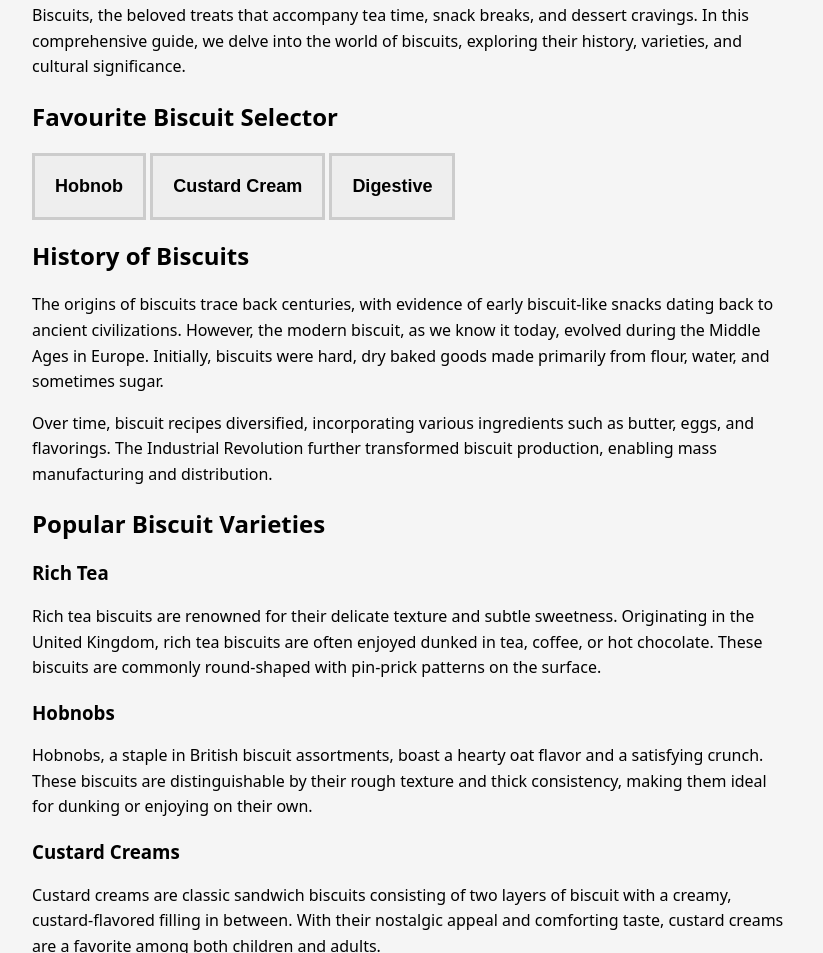
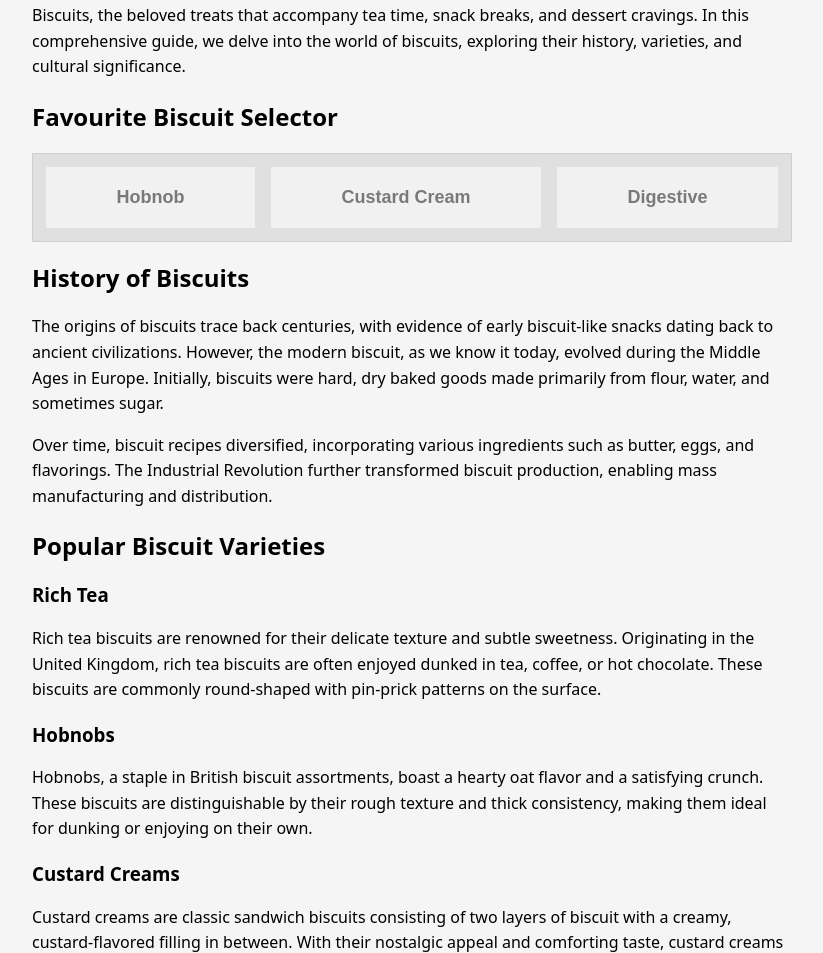
Before and after one commit to replete/biscuitman, a website: page index.html in a window 1280 px wide. Shown: the part 911-1864 px from the top of the page, without its empty margins (228-1051 px from the left). Drawn offline with Linux system fonts and the light colour scheme.

Commit message:
Make CSS state classes show by default

```diff
--- a/biscuitman.js
+++ b/biscuitman.js
@@ -119,8 +119,9 @@
 	const displayUI = (show) => ui.classList.toggle('bm-hide', !show)
 
 	const applyCssClasses = () => {
-		const { consentTime, ...consents} = getConsents()
-		if (!consentTime) h.className = h.className.replace(/\bbm-[^\s]+(\s+|$)/g, '').trim();
+		let { consentTime, ...consents } = getConsents()
+		// if (!consentTime) h.className = h.className.replace(/\bbm-[^\s]+(\s+|$)/g, '').trim();
+		if (!consentTime) consents = Object.fromEntries(o.sections.slice(1).map(sectionName => [sectionName, false]));
 
 		for (let [name, granted] of Object.entries(consents)) {
 			h.classList.toggle(`bm-${name}`, granted)
--- a/index.html
+++ b/index.html
@@ -232,12 +232,20 @@
 		</script>
 
 		<style>
+			.biscuit-selector {
+				display:flex;
+				width:100%;
+				gap:10px;
+				padding:10px;
+			}
+
 			.biscuit-selector button {
 				padding:20px;
 				font-size:18px;
 				border:3px solid #ccc;
 				background: #eee;
 				font-weight:bold;
+				flex-grow:1;
 			}
 
 			.biscuit-selector button:active {
@@ -249,6 +257,14 @@
 				color: green;
 				background:#00FF0066;
 				border-color:green;
+			}
+
+			.bm-no-functional .biscuit-selector {
+				background: #ccc;
+				pointer-events:none;
+				user-select:none;
+				opacity:0.5;
+				border:1px solid #aaa;
 			}
 		</style>
 
```
Also changed, not shown: dist/biscuitman.min.js, dist/biscuitman.withcss.min.js.
